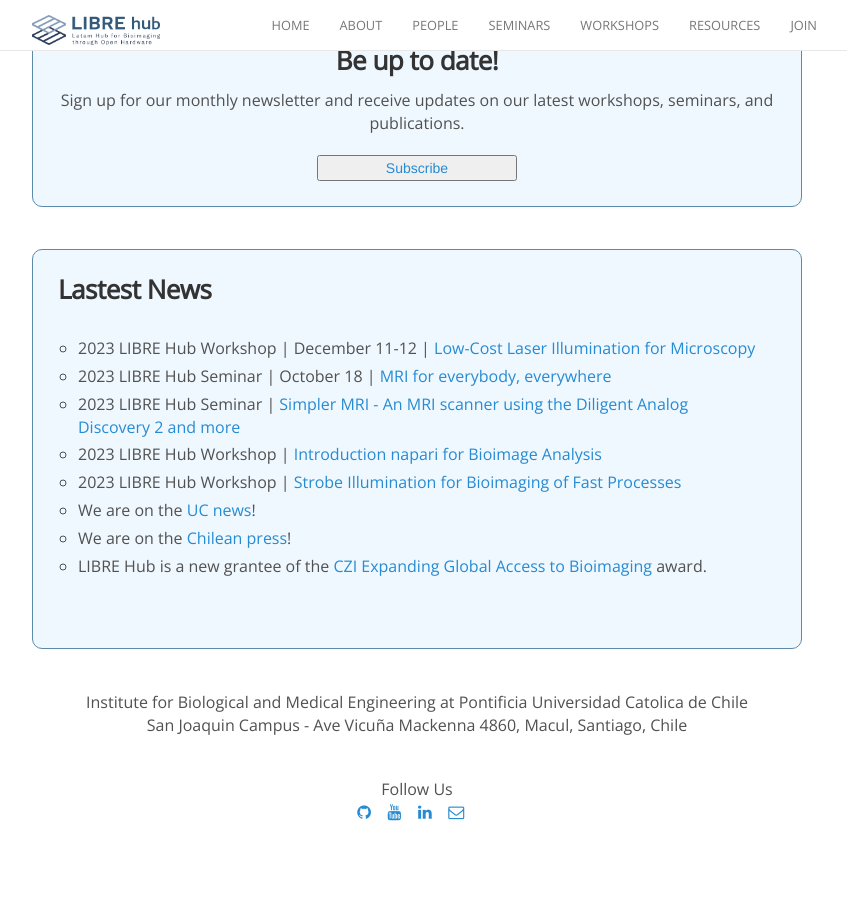
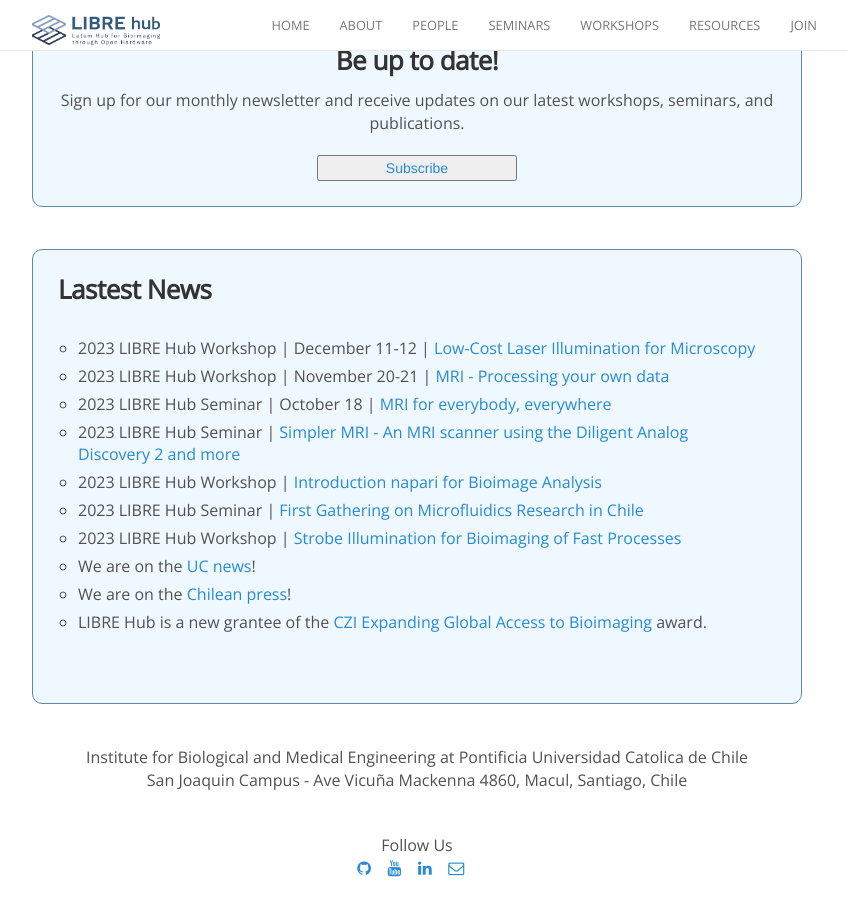
Before and after one commit to LIBREhub/LIBREhub.github.io, a Jekyll site: the page built from index.html, in a window 1280 px wide and 900 px high, scrolled down 608 px. Shown: the whole window, without its empty margins (223-1070 px from the left). Built offline with Jekyll 4.4.1, drawn with Linux system fonts in a browser that asks for light colours; nearby versions of some CDN libraries; before the commit the page ends 1452 px from its top, so only the background shows below that.

Commit message:
Update Seminar section and News

```diff
--- a/_data/news.yml
+++ b/_data/news.yml
@@ -1,5 +1,8 @@
-- date: 2023-08-13
+- date: 2023-10-14
   details: 2023 LIBRE Hub Workshop | December 11-12 | <a href="https://librehub.github.io/2023/07/30/laserillum-ws.html" target="_blank">Low-Cost Laser Illumination for Microscopy</a>
+
+- date: 2023-10-13
+  details: 2023 LIBRE Hub Workshop | November 20-21 | <a href="https://librehub.github.io/2023/07/29/mri-data-ws.html" target="_blank">MRI - Processing your own data</a>
 
 - date: 2023-09-13
   details: 2023 LIBRE Hub Seminar | October 18 | <a href="https://librehub.github.io/2023/09/12/joseba-alonso.html" target="_blank">MRI for everybody, everywhere</a>
@@ -9,6 +12,9 @@
 
 - date: 2023-08-01
   details: 2023 LIBRE Hub Workshop | <a href="https://librehub.github.io/napari-LatAm-workshop-2023/intro.html" target="_blank">Introduction napari for Bioimage Analysis</a>
+
+- date: 2023-07-25
+  details: 2023 LIBRE Hub Seminar | <a href="https://librehub.github.io/2023/07/23/microfluidics-seminar-chile.html" target="_blank">First Gathering on Microfluidics Research in Chile</a>
 
 - date: 2023-07-24
   details: 2023 LIBRE Hub Workshop | <a href="https://librehub.github.io/2023/07/21/strobeillum-ws.html" target="_blank">Strobe Illumination for Bioimaging of Fast Processes</a>
```
Also changed, not shown: _posts/2023-07-23-microfluidics-seminar-chile.md (+1 -1 lines), seminars.md (+2 -2 lines).
